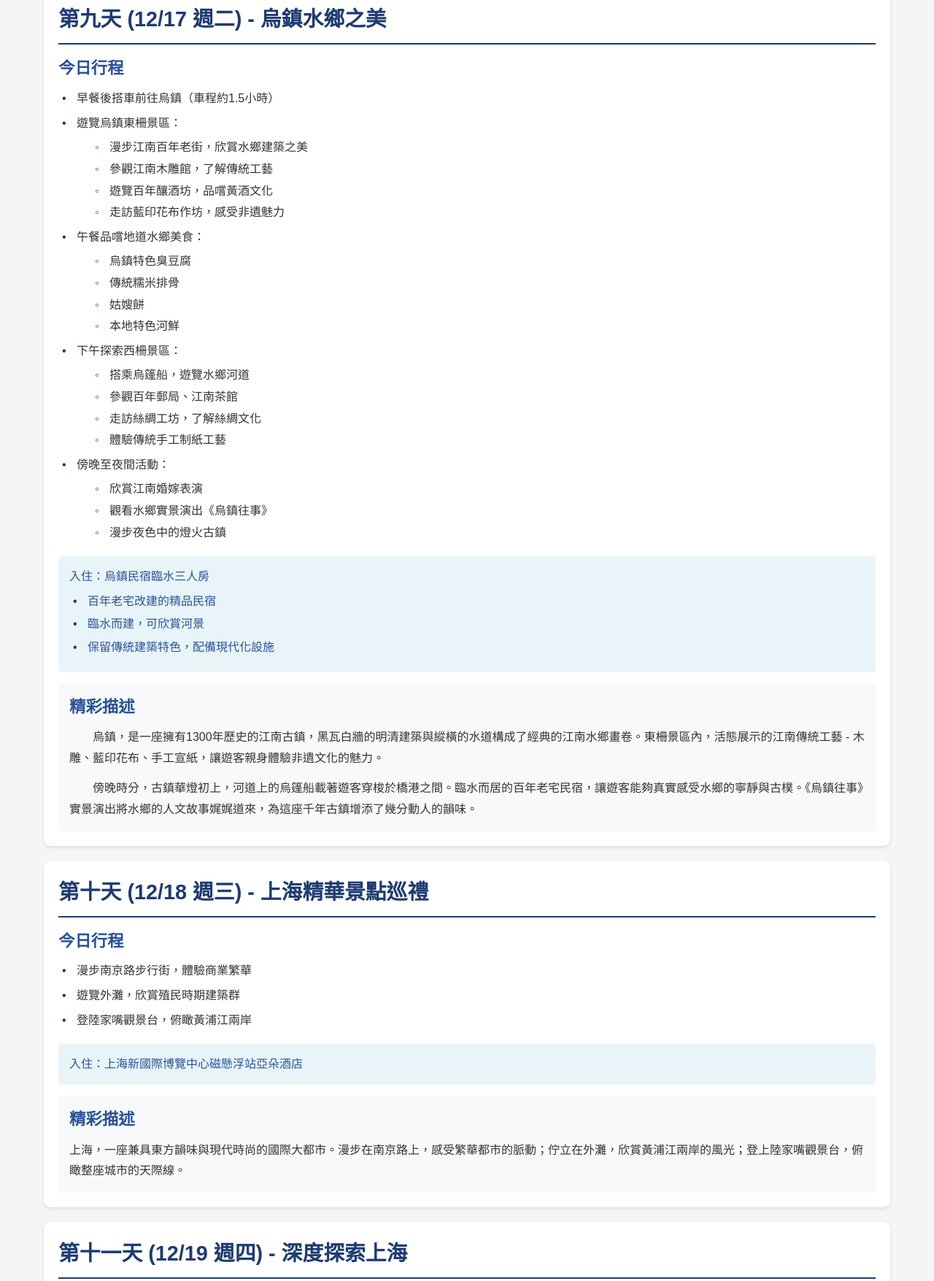
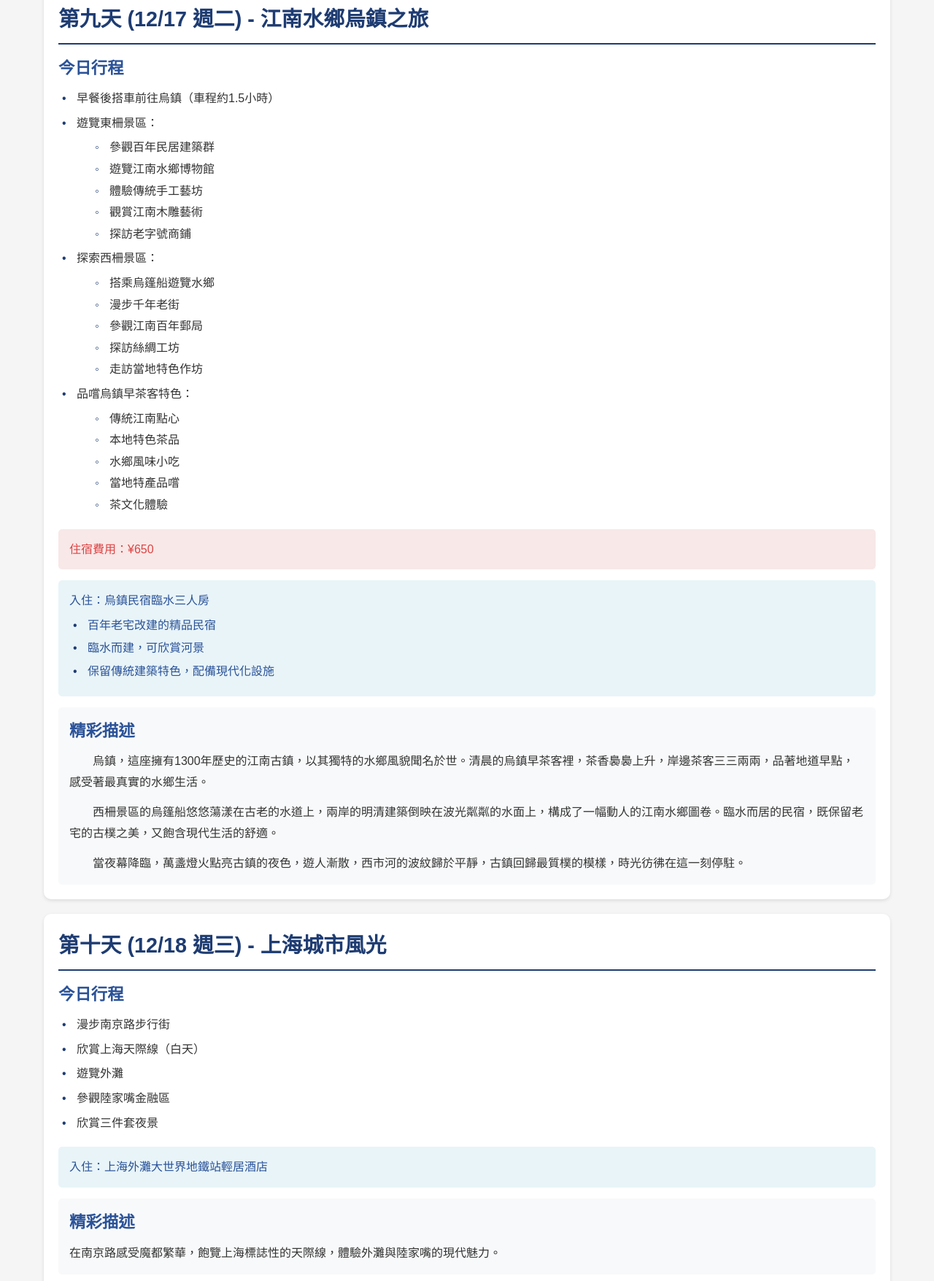
Before and after one commit to morxdd/Harbin-Travel-Itinerary, a plain HTML site: page index.html in a window 1280 px wide. Shown: the part 4888-6643 px from the top of the page at 73% size. Drawn offline with Linux system fonts and the light colour scheme.

Commit message:
更動九到十二天的行程

```diff
--- a/index.html
+++ b/index.html
@@ -407,43 +407,42 @@
         </div>
 
         <div class="day-card">
-            <h2>第九天 (12/17 週二) - 烏鎮水鄉之美</h2>
+            <h2>第九天 (12/17 週二) - 江南水鄉烏鎮之旅</h2>
             <div class="schedule">
                 <h3>今日行程</h3>
                 <ul>
                     <li>早餐後搭車前往烏鎮（車程約1.5小時）</li>
-                    <li>遊覽烏鎮東柵景區：
+                    <li>遊覽東柵景區：
                         <ul>
-                            <li>漫步江南百年老街，欣賞水鄉建築之美</li>
-                            <li>參觀江南木雕館，了解傳統工藝</li>
-                            <li>遊覽百年釀酒坊，品嚐黃酒文化</li>
-                            <li>走訪藍印花布作坊，感受非遺魅力</li>
+                            <li>參觀百年民居建築群</li>
+                            <li>遊覽江南水鄉博物館</li>
+                            <li>體驗傳統手工藝坊</li>
+                            <li>觀賞江南木雕藝術</li>
+                            <li>探訪老字號商鋪</li>
                         </ul>
                     </li>
-                    <li>午餐品嚐地道水鄉美食：
+                    <li>探索西柵景區：
                         <ul>
-                            <li>烏鎮特色臭豆腐</li>
-                            <li>傳統糯米排骨</li>
-                            <li>姑嫂餅</li>
-                            <li>本地特色河鮮</li>
+                            <li>搭乘烏篷船遊覽水鄉</li>
+                            <li>漫步千年老街</li>
+                            <li>參觀江南百年郵局</li>
+                            <li>探訪絲綢工坊</li>
+                            <li>走訪當地特色作坊</li>
                         </ul>
                     </li>
-                    <li>下午探索西柵景區：
+                    <li>品嚐烏鎮早茶客特色：
                         <ul>
-                            <li>搭乘烏篷船，遊覽水鄉河道</li>
-                            <li>參觀百年郵局、江南茶館</li>
-                            <li>走訪絲綢工坊，了解絲綢文化</li>
-                            <li>體驗傳統手工制紙工藝</li>
-                        </ul>
-                    </li>
-                    <li>傍晚至夜間活動：
-                        <ul>
-                            <li>欣賞江南婚嫁表演</li>
-                            <li>觀看水鄉實景演出《烏鎮往事》</li>
-                            <li>漫步夜色中的燈火古鎮</li>
+                            <li>傳統江南點心</li>
+                            <li>本地特色茶品</li>
+                            <li>水鄉風味小吃</li>
+                            <li>當地特產品嚐</li>
+                            <li>茶文化體驗</li>
                         </ul>
                     </li>
                 </ul>
+            </div>
+            <div class="price-info">
+                住宿費用：¥650
             </div>
             <div class="hotel-info">
                 入住：烏鎮民宿臨水三人房
@@ -455,68 +454,75 @@
             </div>
             <div class="story">
                 <h3>精彩描述</h3>
-                <p>　　烏鎮，是一座擁有1300年歷史的江南古鎮，黑瓦白牆的明清建築與縱橫的水道構成了經典的江南水鄉畫卷。東柵景區內，活態展示的江南傳統工藝 - 木雕、藍印花布、手工宣紙，讓遊客親身體驗非遺文化的魅力。</p>
+                <p>　　烏鎮，這座擁有1300年歷史的江南古鎮，以其獨特的水鄉風貌聞名於世。清晨的烏鎮早茶客裡，茶香裊裊上升，岸邊茶客三三兩兩，品著地道早點，感受著最真實的水鄉生活。</p>
 
-                <p>　　傍晚時分，古鎮華燈初上，河道上的烏篷船載著遊客穿梭於橋港之間。臨水而居的百年老宅民宿，讓遊客能夠真實感受水鄉的寧靜與古樸。《烏鎮往事》實景演出將水鄉的人文故事娓娓道來，為這座千年古鎮增添了幾分動人的韻味。</p>
+                <p>　　西柵景區的烏篷船悠悠蕩漾在古老的水道上，兩岸的明清建築倒映在波光粼粼的水面上，構成了一幅動人的江南水鄉圖卷。臨水而居的民宿，既保留老宅的古樸之美，又飽含現代生活的舒適。</p>
+
+                <p>　　當夜幕降臨，萬盞燈火點亮古鎮的夜色，遊人漸散，西市河的波紋歸於平靜，古鎮回歸最質樸的模樣，時光彷彿在這一刻停駐。</p>
             </div>
         </div>
 
         <div class="day-card">
-            <h2>第十天 (12/18 週三) - 上海精華景點巡禮</h2>
+            <h2>第十天 (12/18 週三) - 上海城市風光</h2>
             <div class="schedule">
                 <h3>今日行程</h3>
                 <ul>
-                    <li>漫步南京路步行街，體驗商業繁華</li>
-                    <li>遊覽外灘，欣賞殖民時期建築群</li>
-                    <li>登陸家嘴觀景台，俯瞰黃浦江兩岸</li>
+                    <li>漫步南京路步行街</li>
+                    <li>欣賞上海天際線（白天）</li>
+                    <li>遊覽外灘</li>
+                    <li>參觀陸家嘴金融區</li>
+                    <li>欣賞三件套夜景</li>
                 </ul>
             </div>
             <div class="hotel-info">
-                入住：上海新國際博覽中心磁懸浮站亞朵酒店
+                入住：上海外灘大世界地鐵站輕居酒店
             </div>
             <div class="story">
                 <h3>精彩描述</h3>
-                <p>上海，一座兼具東方韻味與現代時尚的國際大都市。漫步在南京路上，感受繁華都市的脈動；佇立在外灘，欣賞黃浦江兩岸的風光；登上陸家嘴觀景台，俯瞰整座城市的天際線。</p>
+                <p>在南京路感受魔都繁華，飽覽上海標誌性的天際線，體驗外灘與陸家嘴的現代魅力。</p>
             </div>
         </div>
 
         <div class="day-card">
-            <h2>第十一天 (12/19 週四) - 深度探索上海</h2>
+            <h2>第十一天 (12/19 週四) - 上海文化探索</h2>
             <div class="schedule">
                 <h3>今日行程</h3>
                 <ul>
-                    <li>遊覽豫園，感受江南園林之美</li>
-                    <li>漫步城隍廟，品嚐上海小吃</li>
-                    <li>參觀上海自然博物館</li>
-                    <li>探訪武康路，欣賞老上海建築</li>
+                    <li>遊覽豫園</li>
+                    <li>參觀城隍廟</li>
+                    <li>漫步武康路</li>
+                    <li>搭乘黃浦江遊船</li>
+                    <li>欣賞上海夜晚天際線</li>
                 </ul>
             </div>
             <div class="hotel-info">
-                入住：上海新國際博覽中心磁懸浮站亞朵酒店
+                入住：上海外灘大世界地鐵站輕居酒店
             </div>
             <div class="story">
                 <h3>精彩描述</h3>
-                <p>在豫園感受江南園林的精緻典雅，在城隍廟品味上海地道小吃，在自然博物館探索知識的奧妙，漫步武康路感受老上海的歲月痕跡。</p>
+                <p>從豫園到城隍廟，感受上海的傳統文化底蘊；搭乘遊船欣賞黃浦江兩岸夜景，領略不夜城的璀璨。</p>
             </div>
         </div>
 
         <div class="day-card">
-            <h2>第十二天 (12/20 週五) - 時尚購物之旅</h2>
+            <h2>第十二天 (12/20 週五) - 上海精選景點</h2>
             <div class="schedule">
                 <h3>今日行程</h3>
                 <ul>
                     <li>新世界大丸百貨購物體驗</li>
                     <li>參觀上海港國際客運中心</li>
-                    <li>自由活動時間</li>
-                    <li>整理行李準備明日返程</li>
+                    <li>遊覽千年古剎靜安寺</li>
                 </ul>
             </div>
+            <div class="price-info">
+                住宿費用：2間3天共計 ¥4,120
+            </div>
             <div class="hotel-info">
-                入住：上海新國際博覽中心磁懸浮站亞朵酒店（2間3天共計 ¥4,120）
+                入住：上海外灘大世界地鐵站輕居酒店
             </div>
             <div class="story">
                 <h3>精彩描述</h3>
-                <p>在摩登的百貨公司裡享受購物樂趣，體驗上海的時尚與品味。參觀上海港國際客運中心，了解這座城市作為國際航運中心的重要地位。</p>
+                <p>在大丸百貨盡情購物，探訪國際航運中心，感受靜安寺的莊嚴肅穆，體驗上海多元文化的魅力。</p>
             </div>
         </div>
 
```
